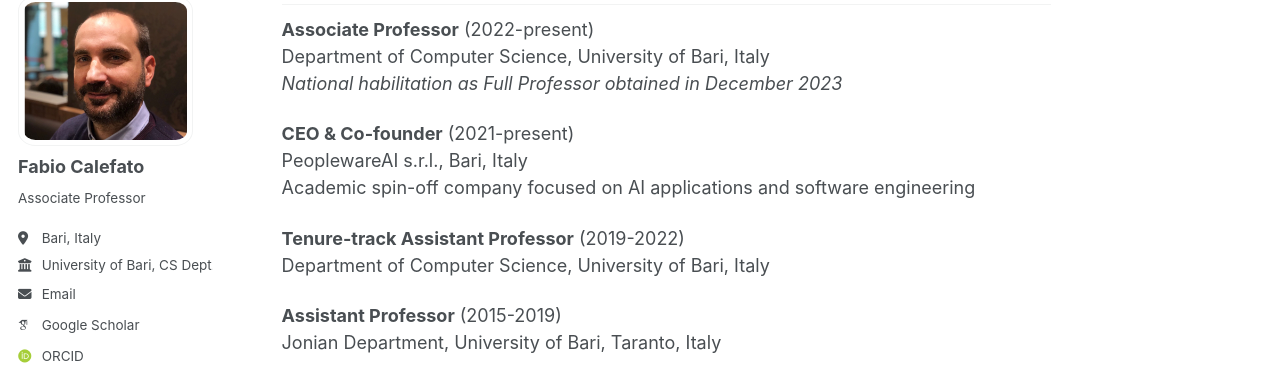
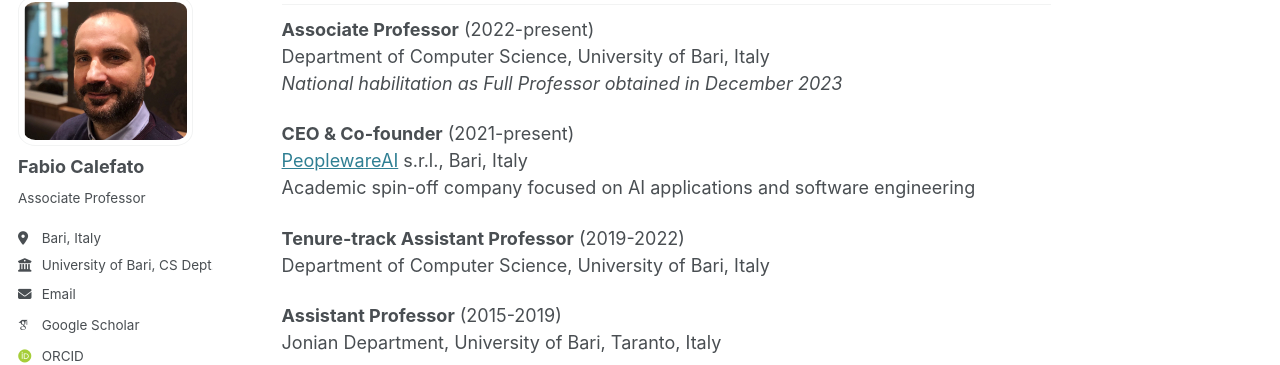
Before and after one commit to bateman/bateman.github.io, a Jekyll site: the page built from _pages/about.md, in a window 1280 px wide and 900 px high, scrolled down 845 px. Shown: the part 110-475 px from the top of the window. Built offline with Jekyll 4.4.1, drawn with Linux system fonts in a browser that asks for light colours; some web fonts are replaced; part of the change alters nothing that is shown.

```diff
--- a/_pages/about.md
+++ b/_pages/about.md
@@ -41,7 +41,7 @@ Department of Computer Science, University of Bari, Italy
 *National habilitation as Full Professor obtained in December 2023*
 
 **CEO & Co-founder** (2021-present)
-PeoplewareAI s.r.l., Bari, Italy
+[PeoplewareAI](https://www.peopleware.ai/) s.r.l., Bari, Italy
 Academic spin-off company focused on AI applications and software engineering
 
 **Tenure-track Assistant Professor** (2019-2022)
```
